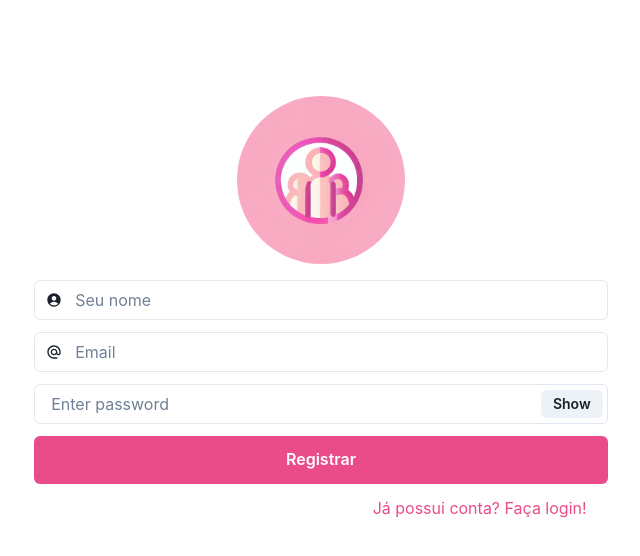
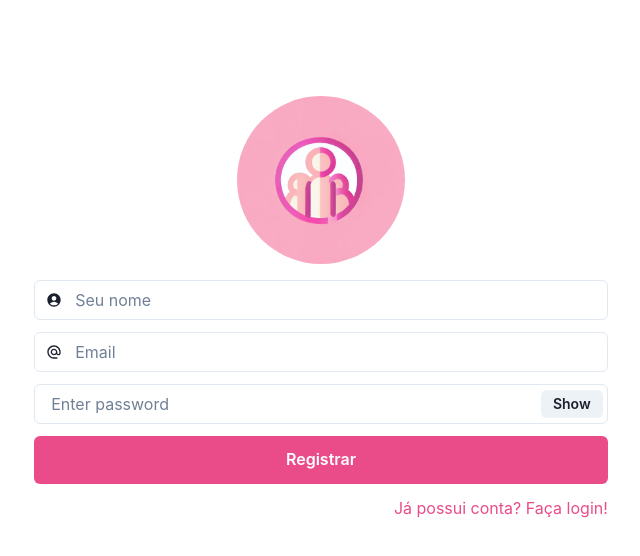
Before and after one commit to carlinaceo28/fullstack-test, a React (Vite) app in the folder client/: page /registrar in a window 1280 px wide. Shown: the top 556 px of the page, without its empty margins (319-959 px from the left). Built offline with nearby package versions, Linux system fonts and the light colour scheme.

Commit message:
correcao da tag p no register.module.scss

```diff
--- a/client/src/pages/register/register.module.scss
+++ b/client/src/pages/register/register.module.scss
@@ -33,7 +33,6 @@
 .loginContainerP {
   color: #ea4c89;
   cursor: pointer;
-  width: 41%;
 }
 
 .loginContainerP:hover {
```
